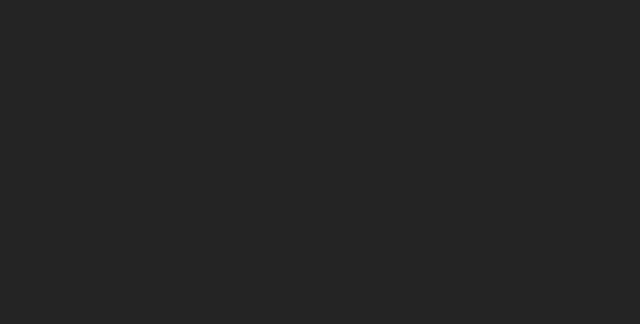
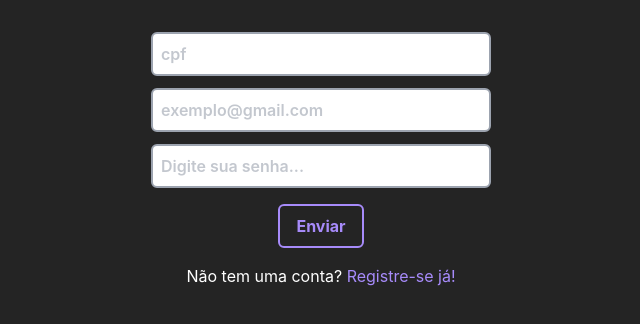
Before and after one commit to Junior042/finance-manager-app, a React (Vite) app: page /login in a window 1280 px wide. Shown: the top 324 px of the page, without its empty margins (319-959 px from the left). Built offline with nearby package versions, Linux system fonts and the light colour scheme.

Commit message:
alterações nos inputs e implementação da pagina de login

```diff
--- a/src/components/Input/Input.tsx
+++ b/src/components/Input/Input.tsx
@@ -1,14 +1,15 @@
 import React from "react";
 import "../../index.css";
 
-const Input = ({ registerValue, objNameValueInput, placeHolder }: any) => {
+const Input = ({ registerValue, objNameValueInput, placeHolder, typeInput, maxValues }: any) => {
     return (
         <>
             <input
-                type="text"
+                type={typeInput}
+                maxLength={maxValues}
                 placeholder={placeHolder}
-                {...registerValue(objNameValueInput)}
-                className="px-2 py-2 text-black rounded-md border-gray-400 border-2 bg-white px-2 placeholder:font-semibold placeholder:opacity-[.6]"
+                {...registerValue(objNameValueInput, {maxLength: maxValues })}
+                className="px-2 py-2 text-black rounded-md border-gray-400 border-2 bg-white placeholder:font-semibold placeholder:opacity-[.6]"
             />
         </>
     );
--- a/src/pages/Login.tsx
+++ b/src/pages/Login.tsx
@@ -1,8 +1,36 @@
 import React from "react";
+import { Input } from '../components';
+import { SubmitHandler, useForm } from 'react-hook-form';
+import '../index.css';
+
+type FormValuesLogin = {
+    cpf: string;
+    email: string;
+    senha: string;
+}
 
 const Login = () => {
+    const { register, handleSubmit } = useForm<FormValuesLogin>({ shouldUseNativeValidation: true });
+
+    const onSubmit:SubmitHandler<FormValuesLogin> = (data) => {
+        console.log(data);
+    }
+
     return (
-        <></>
+        <>
+            <form onSubmit={handleSubmit(onSubmit)} className="max-w-[340px] m-auto">
+                <div className="flex flex-col gap-3">
+                    <Input registerValue={register} objNameValueInput={'cpf'} placeHolder={"cpf"} typeInput={'text'} maxValues={'11'}/>
+
+                    <Input registerValue={register} objNameValueInput={'email'} placeHolder={"exemplo@gmail.com"} typeInput={'email'} maxValues={'100'}/>
+
+                    <Input registerValue={register} objNameValueInput={'senha'} placeHolder={"Digite sua senha..."} typeInput={'password'} maxValues={'20'}/>
+                </div>
+
+                <button type="submit" className="btn my-4">Enviar</button>
+                <p className=" text-white">Não tem uma conta? <a href="/" className="text-violet-400">Registre-se já!</a></p>
+            </form>
+        </>
     );
 }
 
--- a/src/pages/Register/Register.tsx
+++ b/src/pages/Register/Register.tsx
@@ -1,13 +1,21 @@
 import React from "react";
 import './RegisterStyle.css';
 import { Input } from '../../components';
-import { useForm } from 'react-hook-form';
+import { SubmitHandler, useForm } from 'react-hook-form';
 import '../../index.css';
 
+type FormValuesRegister = {
+    nomeUsuario:  string;
+    cpf: string;
+    telefone: string;
+    email: string;
+    senha: string;
+}
+
 const Register = () => {
-    const { register, handleSubmit } = useForm({ shouldUseNativeValidation: true });
+    const { register, handleSubmit } = useForm<FormValuesRegister>({ shouldUseNativeValidation: true });
 
-    const onSubmit = (data:any) => {
+    const onSubmit: SubmitHandler<FormValuesRegister> = (data) => {
         console.log(data);
     }
 
@@ -15,15 +23,19 @@
         <>
             <form onSubmit={handleSubmit(onSubmit)} className="max-w-[340px] m-auto">
                 <div className="flex flex-col gap-3">
-                    <Input registerValue={register} objNameValueInput={'nomeUsuario'} placeHolder={"Nome Usuário"}/>
-                    <Input registerValue={register} objNameValueInput={'cpf'} placeHolder={"cpf"}/>
-                    <Input registerValue={register} objNameValueInput={'telefone'} placeHolder={"14999999999"}/>
-                    <Input registerValue={register} objNameValueInput={'email'} placeHolder={"exemplo@gmail.com"}/>
-                    <Input registerValue={register} objNameValueInput={'senha'} placeHolder={"Digite sua senha..."}/>
+                    <Input registerValue={register} objNameValueInput={'nomeUsuario'} placeHolder={"Nome Usuário"} typeInput={'text'} maxValues={'100'}/>
+
+                    <Input registerValue={register} objNameValueInput={'cpf'} placeHolder={"cpf"} typeInput={'text'} maxValues={'11'}/>
+
+                    <Input registerValue={register} objNameValueInput={'telefone'} placeHolder={"14999999999"} typeInput={'phone'} maxValues={'14'}/>
+
+                    <Input registerValue={register} objNameValueInput={'email'} placeHolder={"exemplo@gmail.com"} typeInput={'email'} maxValues={'100'}/>
+
+                    <Input registerValue={register} objNameValueInput={'senha'} placeHolder={"Digite sua senha..."} typeInput={'password'} maxValues={'20'}/>
                 </div>
 
                 <button type="submit" className="btn my-4">Enviar</button>
-                <p className=" text-white">Já tem uma conta? <a href="#" className="text-violet-400">Faça login!</a></p>
+                <p className=" text-white">Já tem uma conta? <a href="/login" className="text-violet-400">Faça login!</a></p>
             </form>
         </>
     );
```
Also changed, not shown: 1 other file (tests, documents, lock files or other folders).
